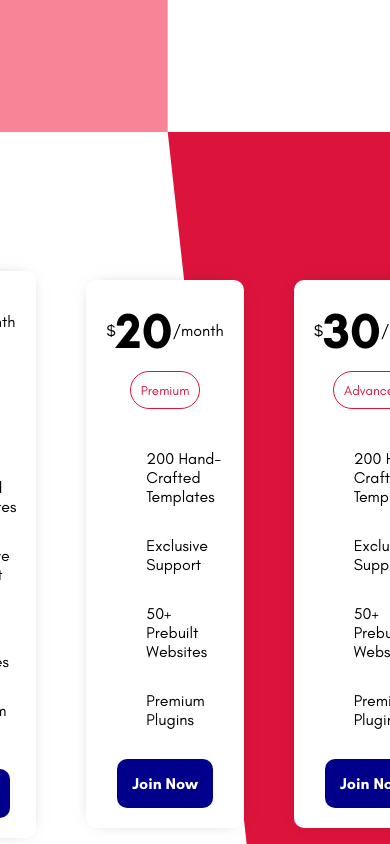
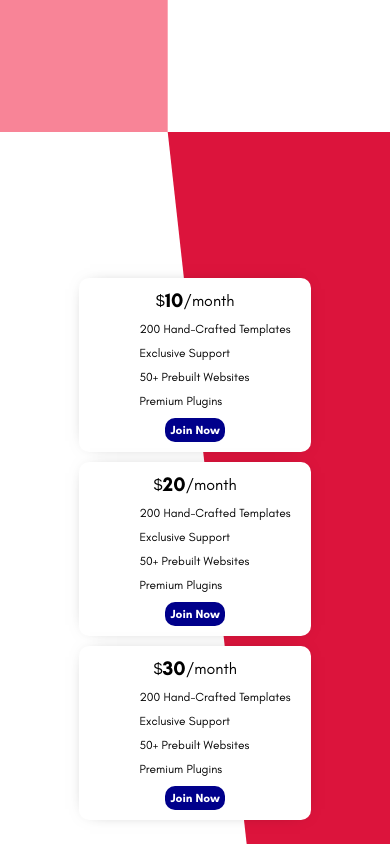
Before and after one commit to Jevenden/react-website, a React (Create React App) app: page / in a window 390 px wide. Shown: the part 2400-3244 px from the top of the page. Built offline with nearby package versions, Linux system fonts and the light colour scheme.

Commit message:
More media queries

```diff
--- a/src/components/Price.jsx
+++ b/src/components/Price.jsx
@@ -7,6 +7,9 @@ const Container = styled.div`
     display: flex;
     align-items: center;
     justify-content: center;
+    @media only screen and (max-width: 480px) {
+        flex-direction: column;
+    }
 `
 
 const Price = () => {
--- a/src/components/PriceCard.jsx
+++ b/src/components/PriceCard.jsx
@@ -11,6 +11,11 @@ const Container = styled.div`
     display: flex;
     flex-direction: column;
     align-items: center;
+    @media only screen and (max-width: 480px) {
+        margin-right: 0;
+        margin-bottom: 10px;
+        padding: 10px;
+    }
 `
 
 const PriceContainer = styled.div`
@@ -21,6 +26,9 @@ const PriceContainer = styled.div`
 const Price = styled.span`
     font-weight: bold;
     font-size: 50px;
+    @media only screen and (max-width: 480px) {
+        font-size: 20px;
+    }
 `
 
 const Type = styled.button`
@@ -30,6 +38,9 @@ const Type = styled.button`
     color: crimson;
     background-color: #fff;
     border-radius: 20px;
+    @media only screen and (max-width: 480px) {
+        display: none;
+    }
 `
 
 const List = styled.ul`
@@ -38,6 +49,10 @@ const List = styled.ul`
 `
 const ListItem = styled.li`
     margin: 30px 0;
+    @media only screen and (max-width: 480px) {
+        margin: 10px;
+        font-size: 12px;
+    }
 `
 const Button = styled.button`
     border: none;
@@ -48,6 +63,10 @@ const Button = styled.button`
     padding: 15px;
     border-radius: 10px;
     cursor: pointer;
+    @media only screen and (max-width: 480px) {
+        font-size: 12px;
+        padding: 5px;
+    }
 `
 
 
--- a/src/components/Service.jsx
+++ b/src/components/Service.jsx
@@ -34,6 +34,9 @@ const Video = styled.video`
     bottom: 0;
     left: 0;
     margin: auto;
+    @media only screen and (max-width: 480px) {
+        width: 100%;
+    }
 `
 
 const Right = styled.div`
@@ -86,8 +89,28 @@ const Icon = styled.img`
     margin-right: 10px;
 `
 
+const Modal = styled.div`
+    width: 100vw;
+    height: 100vh;
+    position: absolute;
+    top: 0;
+    left: 0;
+    background-color: rgba(0,0,0,0.5);
+`
+
+const CloseButton = styled.button`
+    position: absolute;
+    background-color: #fff;
+    padding: 5px;
+    border: none;
+    border-radius: 5px;
+    right: 5px;
+    top: 30%;
+`
+
 const Service = () => {
     const [open, setOpen] = useState(false)
+    const smallScreen = window.screen.width <= 480 ? true : false;
   return (
     <Container>
         <Left>
@@ -108,6 +131,11 @@ const Service = () => {
             </Button>
         </Wrapper>
         </Right>
+        {smallScreen && open && (
+        <Modal>
+            <Video open={open} autoPlay loop controls src="https://player.vimeo.com/external/449759244.sd.mp4?s=d5f3da46ddc17aa69a7de84f1e420610ebd2a391&profile_id=139&oauth2_token_id=57447761"/>
+        <CloseButton onClick={() => setOpen(false)}>Close</CloseButton>
+        </Modal>)}
     </Container>
   )
 }
```
